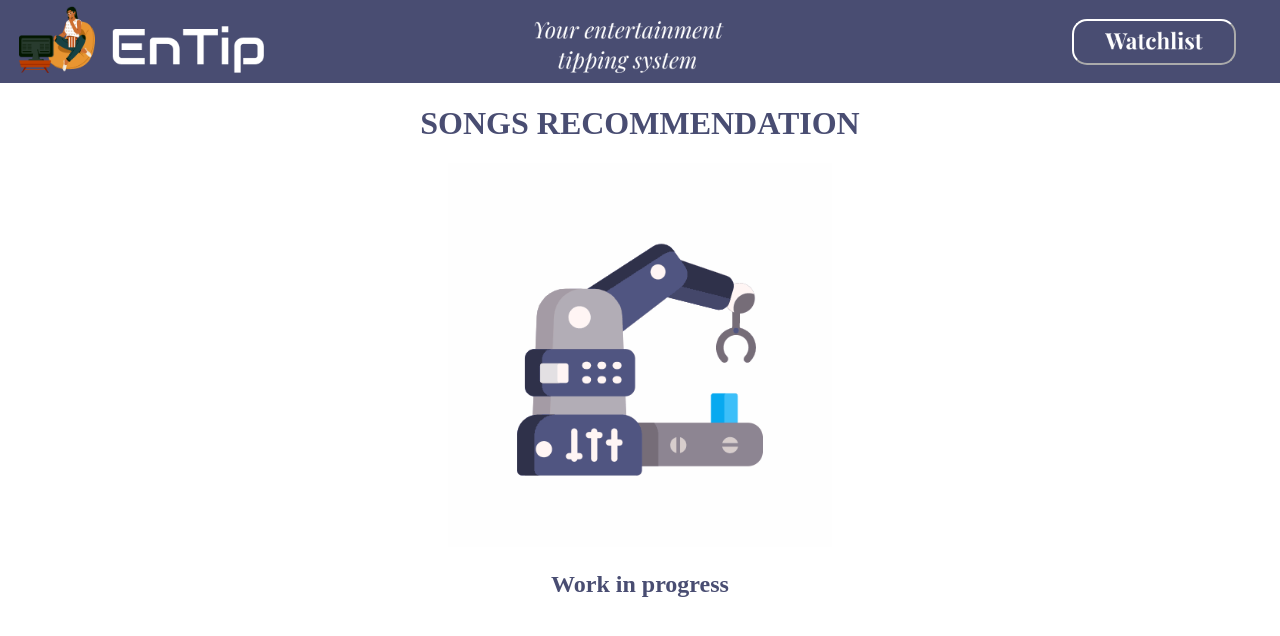
After one commit to geee28/EntipWebsite, a Django app: page /songs/ in a window 1280 px wide. The commit adds this page. Shown: the top 636 px of the page. Run offline with Django 4.2, Linux system fonts and the light colour scheme; some libraries are stand-ins or nearby versions.

Commit message:
Additional frontend

```diff
--- a/entipwebsite/main/templates/main/base.html
+++ b/entipwebsite/main/templates/main/base.html
@@ -180,6 +180,12 @@
     {% block movies %}
     {% endblock %}
 
+    {% block series %}
+    {% endblock %}
+
+    {% block songs %}
+    {% endblock %}
+
     {% block menubuttons %}
     {% endblock %}
 
--- a/entipwebsite/main/templates/main/home.html
+++ b/entipwebsite/main/templates/main/home.html
@@ -37,14 +37,14 @@
                 </button>
             </a>
             <br><br>
-            <a href="#">
+            <a href="/series/">
                 <button id="seriesMenuButton">
                 TV Shows
                 </button>
             </a>
             <br>
             <br>
-            <a href="#">
+            <a href="/songs/">
                 <button id="songsMenuButton">
                     Songs
                 </button>
--- /dev/null
+++ b/entipwebsite/main/templates/main/songs.html
@@ -0,0 +1,24 @@
+<!DOCTYPE html>
+{% extends "main/base.html" %}
+{% load static %}
+{% block title %} Songs {% endblock %}
+
+{% block content %}
+    <button class = ""  style="padding: 0.8%; background-color:#494D72; border-color: #FFFFFF; border-radius: 15px; float:right; margin-top:1%; margin-right: 3%;">
+        <a href="#">
+            <img src="{% static 'main/images/watchlist_navbar.png' %}" alt="watchlist" width="70%" height="10%">
+        </a>
+        <em class="fa fa-caret-down"></em>
+    </button>
+{% endblock %}
+
+
+{% block songs %}
+    <h1 align="center" style="color: #494d72">
+        SONGS RECOMMENDATION
+    </h1>
+    <div name="songs_work" align="center">
+        <img src="{% static 'main/images/work_in_progress.gif' %}" alt="Work in progress" width="30%"/>
+        <h2 style="color:#494d72" align="center">Work in progress</h2>
+    </div>
+{% endblock %}
--- a/entipwebsite/main/urls.py
+++ b/entipwebsite/main/urls.py
@@ -6,5 +6,7 @@ from . import views    # import views from current directory
 urlpatterns = [
     path("", views.home, name="home"),
     path("movies/", views.movies, name="movies"),
+    path("series/", views.series, name="series"),
+    path("songs/", views.songs, name="songs"),
 ]
 urlpatterns += staticfiles_urlpatterns()
--- a/entipwebsite/main/views.py
+++ b/entipwebsite/main/views.py
@@ -15,6 +15,14 @@ nltk.download('wordnet')
 
 def home(response):
     return render(response, "main/home.html", {})
+
+
+def series(response):
+    return render(response, "main/series.html", {})
+
+
+def songs(response):
+    return render(response, "main/songs.html", {})
 
 
 def movies(response):
@@ -48,7 +56,7 @@ def movies(response):
 
 def single_movie_recommendation(model_movies_df, moviename, headnum, flag):
     if flag == 'multiple':
-        model_movies_df['tags'] = model_movies_df['genres'] + model_movies_df['keywords']
+        model_movies_df['tags'] = model_movies_df['genres'] + model_movies_df['keywords'] + model_movies_df['overview']
     if flag == 'single':
         model_movies_df['tags'] = model_movies_df['overview'] + model_movies_df['genres'] + model_movies_df[
             'keywords'] + model_movies_df['cast'] + model_movies_df['crew']
```
Also changed, not shown: entipwebsite/main/templates/main/movies.html (+27 -6 lines), entipwebsite/main/templates/main/series.html (added, +24 -0 lines), entipwebsite/main/static/main/images/work_in_progress.gif (added).
